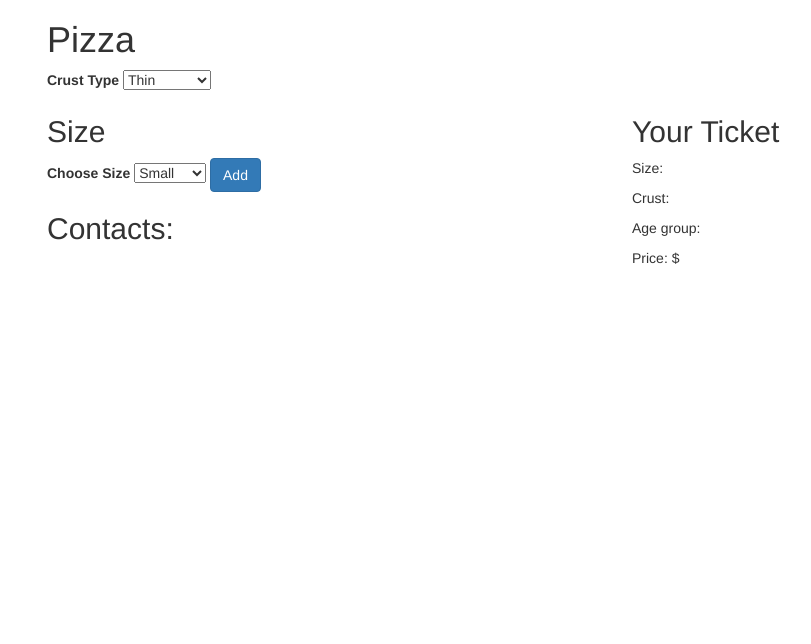
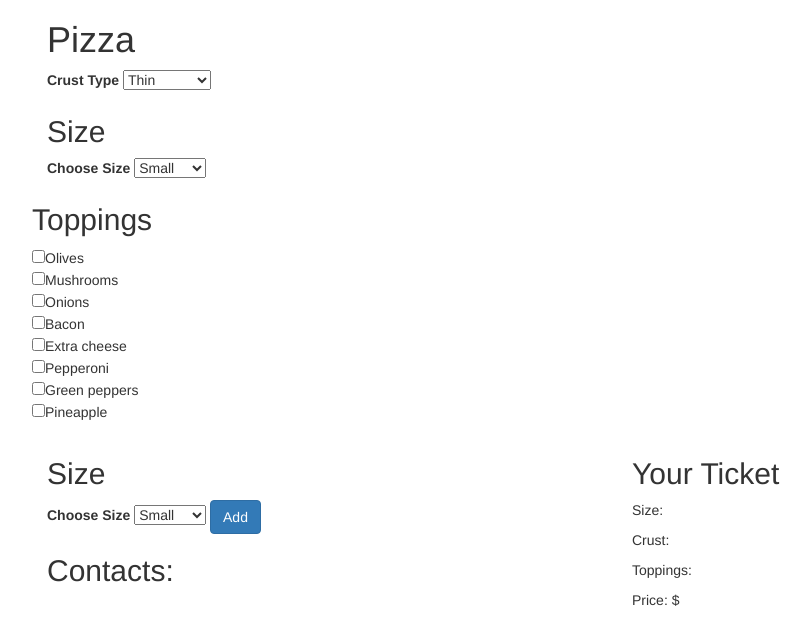
Before and after one commit to ktenzel/Pizza, a plain HTML site: page index.html in a window 1280 px wide. Shown: the whole page, without its empty margins (23-834 px from the left). Drawn offline with Linux system fonts and the light colour scheme.

Commit message:
start work on toppings check list

```diff
--- a/index.html
+++ b/index.html
@@ -10,6 +10,7 @@
   <body>
     <div class="container">
       <h1>Pizza</h1>
+      <form id="pizzaform">
         <label for="crust">Crust Type</label>
           <select id="crust">
             <option value="Thin">Thin</option>
@@ -17,10 +18,26 @@
             <option value="Deep Dish">Deep Dish</option>
             <option value="Garlic">Garlic</option>
           </select>
+          <h2>Size</h2>
+          <label for="size">Choose Size</label>
+          <select id="size">
+            <option value="Small">Small</option>
+            <option value="Medium">Medium</option>
+            <option value="Large">Large</option>
+          </select>
       <div class="row">
-
+        <div class="form-group">
+          <h2>Toppings</h2>
+          <input type="checkbox" name="toppings" value="Olives">Olives<br>
+          <input type="checkbox" name="toppings" value="Mushrooms">Mushrooms<br>
+          <input type="checkbox" name="toppings" value="Onions">Onions<br>
+          <input type="checkbox" name="toppings" value="Bacon">Bacon<br>
+          <input type="checkbox" name="toppings" value="Extra cheese">Extra cheese<br>
+          <input type="checkbox" name="toppings" value="Pepperoni">Pepperoni<br>
+          <input type="checkbox" name="toppings" value="Green peppers">Green peppers<br>
+          <input type="checkbox" name="toppings" value="Pineapple">Pineapple<br>
+        </div>
         <div class="col-md-6">
-          <form id="pizzaform">
                 <h2>Size</h2>
                 <label for="size">Choose Size</label>
                 <select id="size">
@@ -43,7 +60,7 @@
             <h2>Your Ticket</h2>
             <p>Size: <span class="sizechoice"></span></p>
             <p>Crust: <span class="crustchoice"></span></p>
-            <p>Age group: <span class="agegroup"></span></p>
+            <p>Toppings: <span class="toppingschoice"></span></p>
             <p>Price: $<strong><span class="price"></span></strong></p>
           </div>
         </div>
--- a/js/scripts.js
+++ b/js/scripts.js
@@ -1,5 +1,6 @@
 //business logic
 var pizzaprice = 8;
+var toppingArray = [];
 function Pizza(size, crust) {
   this.size = size;
   this.crust = crust;
@@ -28,6 +29,9 @@ $(document).ready(function() {
 debugger;
     var inputtedSize = $("#size").val();
     var inputtedCrust = $("#crust").val();
+    $("input:checkbox[name=work-transportation]:checked").each(function(){
+      var workTransportationMode = $(this).val();
+      array.push(workTransportationMode + " ");
     var newPizza = new Pizza(inputtedSize, inputtedCrust);
     var finalPrice = newPizza.finalprice();
     $("ul#ticket").append("<li><span class='movieticket'>" + newPizza.size + "</span></li>");
@@ -36,6 +40,7 @@ debugger;
       $("#show-ticket").fadeIn();
       $(".sizechoice").text(newPizza.size);
       $(".crustchoice").text(newPizza.crust);
+      $(".toppingschoice").text(newPizza.crust);
       $(".price").text(finalPrice);
 
     });
```
